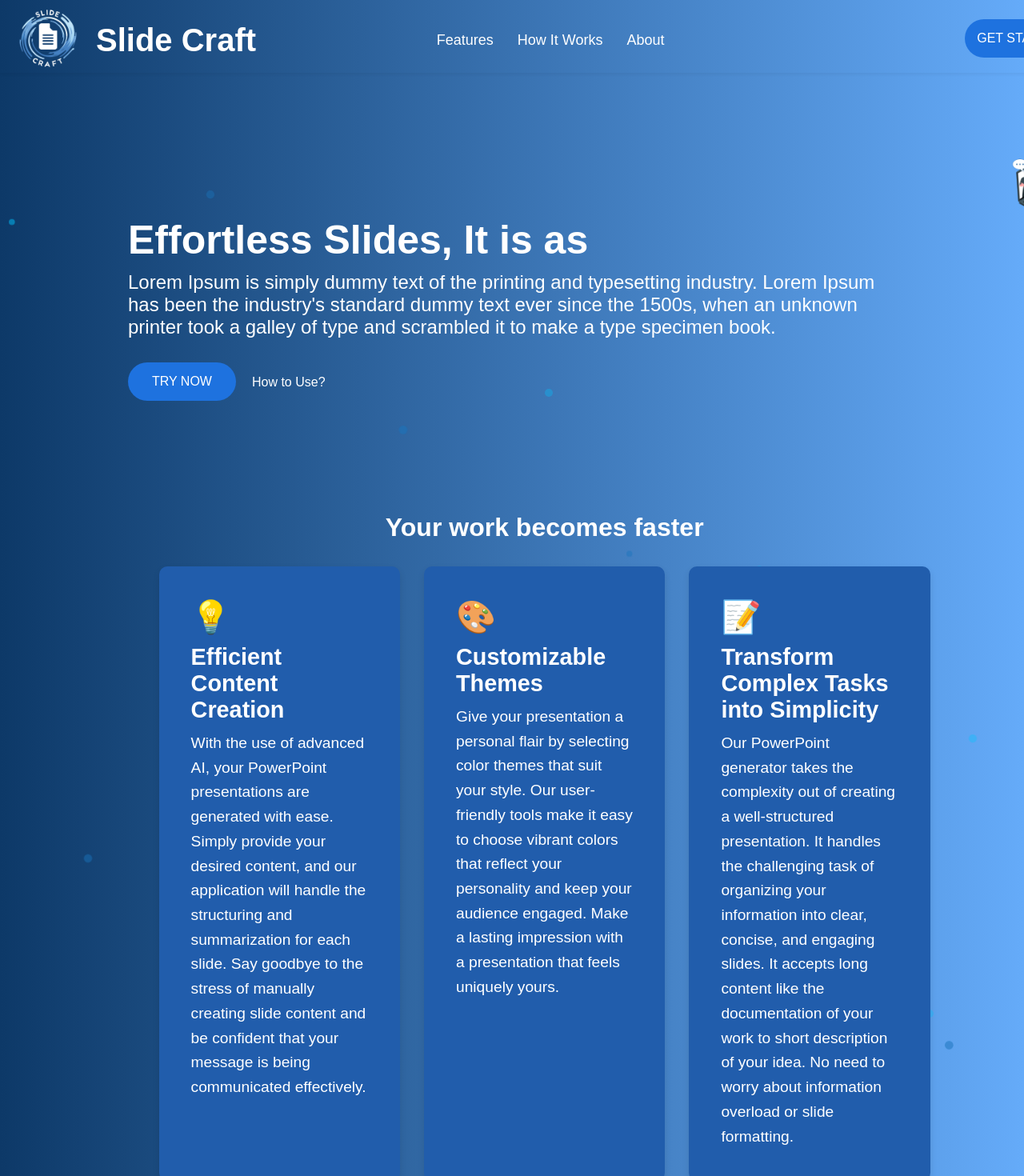
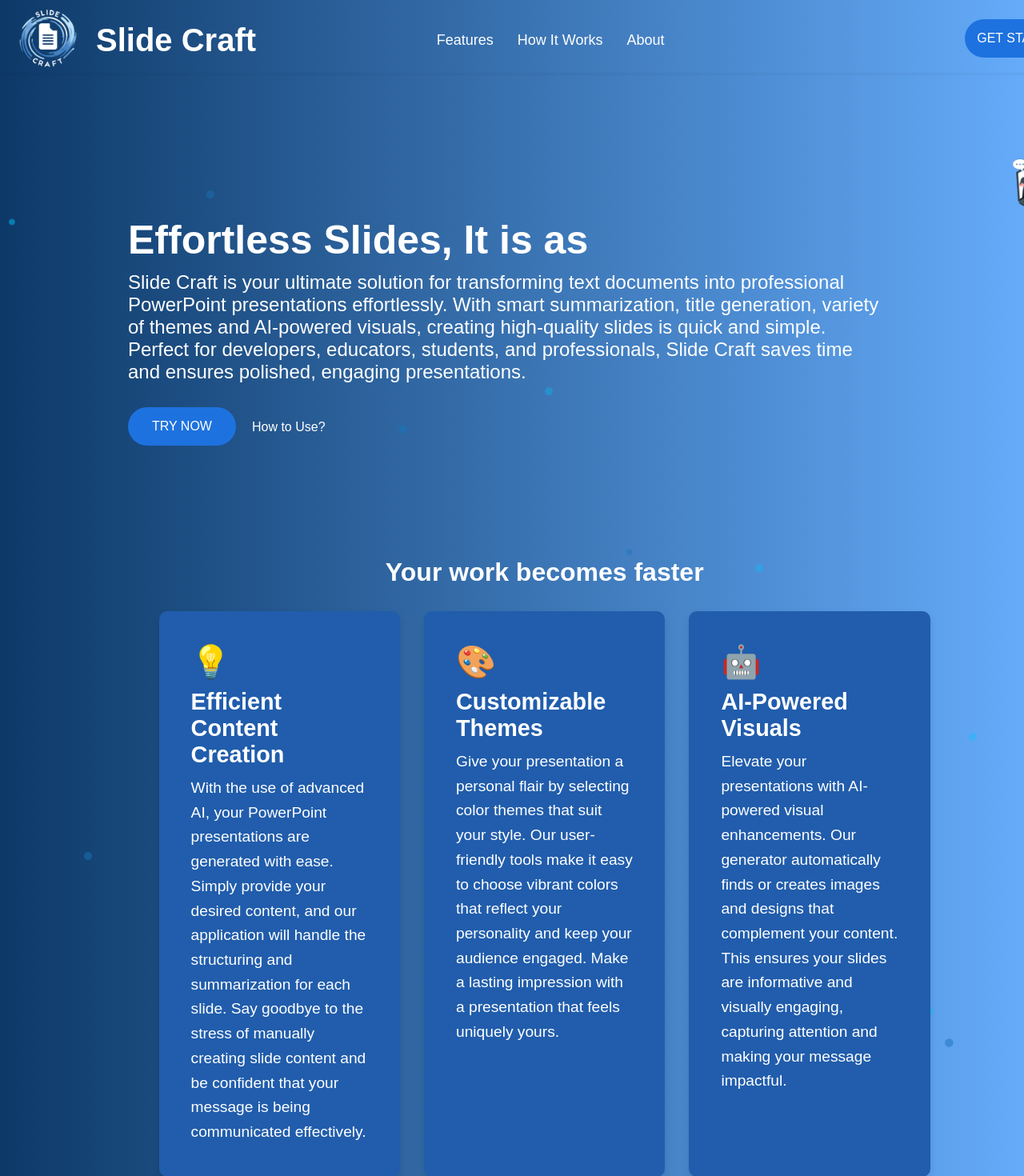
Before and after one commit to omarmohfaheem/SlideCraft, a React (Create React App) app in the folder user-interface/frontend/: page / in a window 1280 px wide. Shown: the top 1470 px of the page at 80% size. Built offline with nearby package versions, Linux system fonts and the light colour scheme; a web font is replaced by a local one.

Commit message:
Added Meaningful text

```diff
--- a/user-interface/frontend/src/components/Navbar.js
+++ b/user-interface/frontend/src/components/Navbar.js
@@ -7,7 +7,7 @@ const Navbar = () => {
   const navigate = useNavigate();
   const handleFeatures = () => {
     window.scrollBy({
-      top: "550",
+      top: "600",
       behavior: "smooth",
     });
   };
--- a/user-interface/frontend/src/pages/Home.js
+++ b/user-interface/frontend/src/pages/Home.js
@@ -30,11 +30,14 @@ const Home = () => {
           <h1 className="typing-animation">
             Effortless Slides, It is as simple as that.
           </h1>
-          <p>
-            Lorem Ipsum is simply dummy text of the printing and typesetting
-            industry. Lorem Ipsum has been the industry's standard dummy text
-            ever since the 1500s, when an unknown printer took a galley of type
-            and scrambled it to make a type specimen book.
+          <p className="description">
+            Slide Craft is your ultimate solution for transforming text
+            documents into professional PowerPoint presentations effortlessly.
+            With smart summarization, title generation, variety of themes and
+            AI-powered visuals, creating high-quality slides is quick and
+            simple. Perfect for developers, educators, students, and
+            professionals, Slide Craft saves time and ensures polished, engaging
+            presentations.
           </p>
           <div className="content-buttons">
             <button onClick={Generate} className="try-now-button">
@@ -76,15 +79,14 @@ const Home = () => {
             </p>
           </div>
           <div className="feature-box">
-            <div className="feature-icon">📝</div>
-            <h3>Transform Complex Tasks into Simplicity</h3>
+            <div className="feature-icon">🤖</div>
+            <h3>AI-Powered Visuals</h3>
             <p>
-              Our PowerPoint generator takes the complexity out of creating a
-              well-structured presentation. It handles the challenging task of
-              organizing your information into clear, concise, and engaging
-              slides. It accepts long content like the documentation of your
-              work to short description of your idea. No need to worry about
-              information overload or slide formatting.
+              Elevate your presentations with AI-powered visual enhancements.
+              Our generator automatically finds or creates images and designs
+              that complement your content. This ensures your slides are
+              informative and visually engaging, capturing attention and making
+              your message impactful.
             </p>
           </div>
         </div>
```
